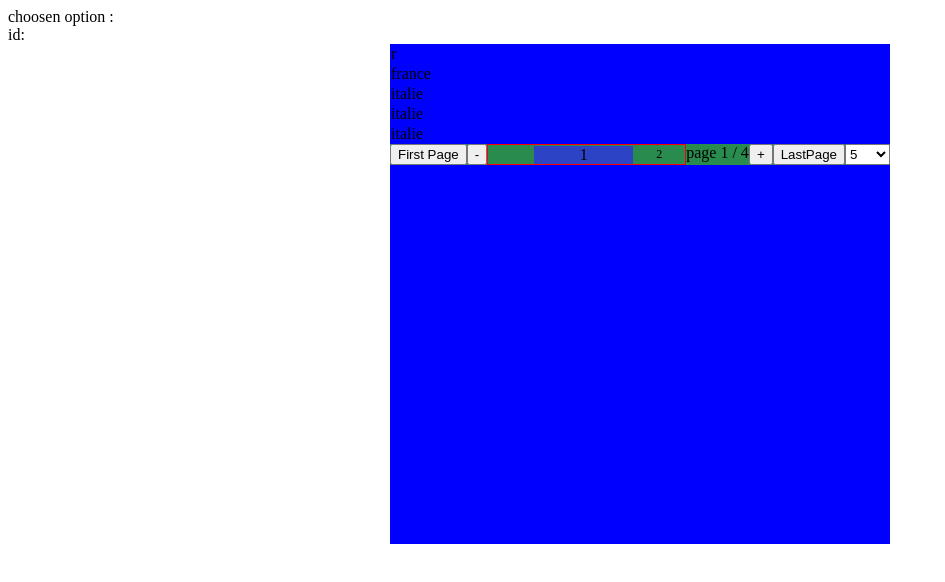
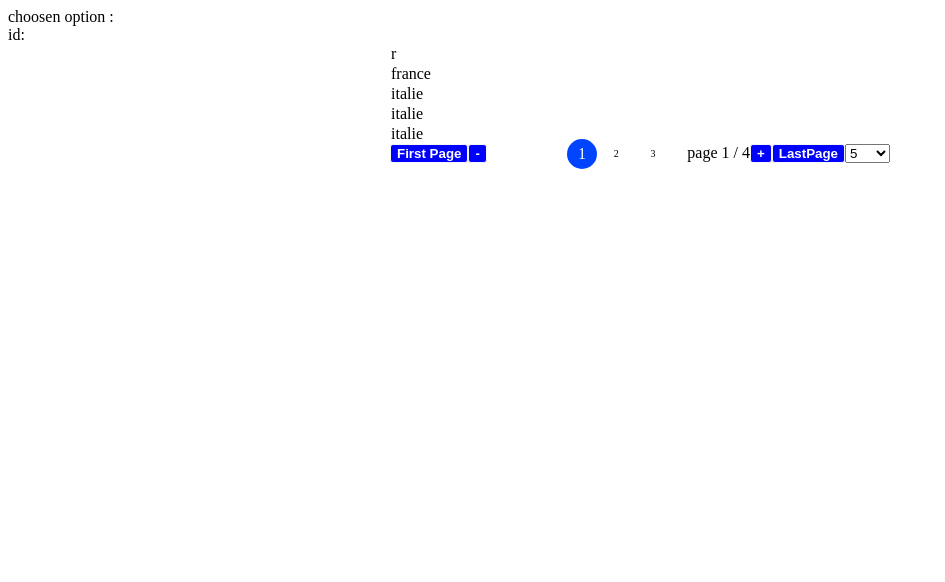
Before and after one commit to denisk13005/test-pagination, a Vue app: page / in a window 1280 px wide. Shown: the top 582 px of the page, without its empty margins (0-945 px from the left). Built offline with nearby package versions, Linux system fonts and the light colour scheme.

Commit message:
modif numéro de page

```diff
--- a/src/components/PaginateTab.vue
+++ b/src/components/PaginateTab.vue
@@ -1,15 +1,17 @@
 <template>
-  <div :style="{background : 'blue'}" class="container">
-   <tr v-for="el in listesToShow" :key="el.id" >
+  <div  class="container">
+   <tr v-for="(el,index) in listesToShow" :key="index" >
     <td>{{ el.value }}</td>
    </tr>
    <div class="pagination">
     <button @click="firstPage">First Page</button>
     <button @click="previous" >-</button>
     <div class="numberCtn">
+      <div class="notActivNumber" @click="goTo">{{ page === 1 || page ===2?null :page -2  }}</div>
       <div class="notActivNumber" @click="goTo">{{ page === 1 ?null :page -1  }}</div>
-      <div class="activNumber">{{ page }}</div>
+      <div class="activNumber"><span>{{ page }}</span> </div>
       <div class="notActivNumber" @click="goTo">{{ page === numberOfPages ? null : page + 1  }}</div>
+      <div class="notActivNumber" @click="goTo">{{ page === numberOfPages || page === numberOfPages -1?null :page +2  }}</div>
     </div>
       <span>page {{ page}} / {{ numberOfPages }}</span>
     <button @click="next">+</button>
@@ -108,6 +110,20 @@ export default {
 </script>
 
 <style  scoped>
+button {
+  background-color: blue;
+  color: white;
+  outline: none;
+  border: 1px solid whitesmoke;
+  border-radius: 3px ;
+  font-weight: 700;
+}
+button:hover{
+  color: blue;
+  background-color: white;
+  cursor: pointer;
+  border-color: blue;
+}
 .container {
   display: flex;
   flex-direction: column;
@@ -117,25 +133,36 @@ export default {
 }
 .pagination {
   width: 100%;
-  background: rgb(42, 139, 79);
   display: flex;
   justify-content: center;
 }
 .numberCtn{
   flex-grow: 2;
-  border: 1px solid red;
   text-align: center;
   display: flex;
   justify-content: space-evenly;
   align-items: center;
 }
 .activNumber {
-  background: rgb(44, 67, 197);
-  flex-grow: 2;
+  position: relative;
+}
+.activNumber span{
+  position: absolute;
+  display: flex;
+  justify-content: center;
+  align-items: center;
+  top: 50%;
+  left: 50%;
+  transform: translate(-50% ,-50%);
+  background-color: rgb(0, 68, 255);
+  width: 30px;
+  height: 30px;
+  text-align: center;
+  border-radius: 50%;
+  color: white;
 }
 .notActivNumber {
-  flex-grow: 1;
-  font-size: 12px;
+  font-size: 10px;
   cursor: pointer;
 
 }
```
